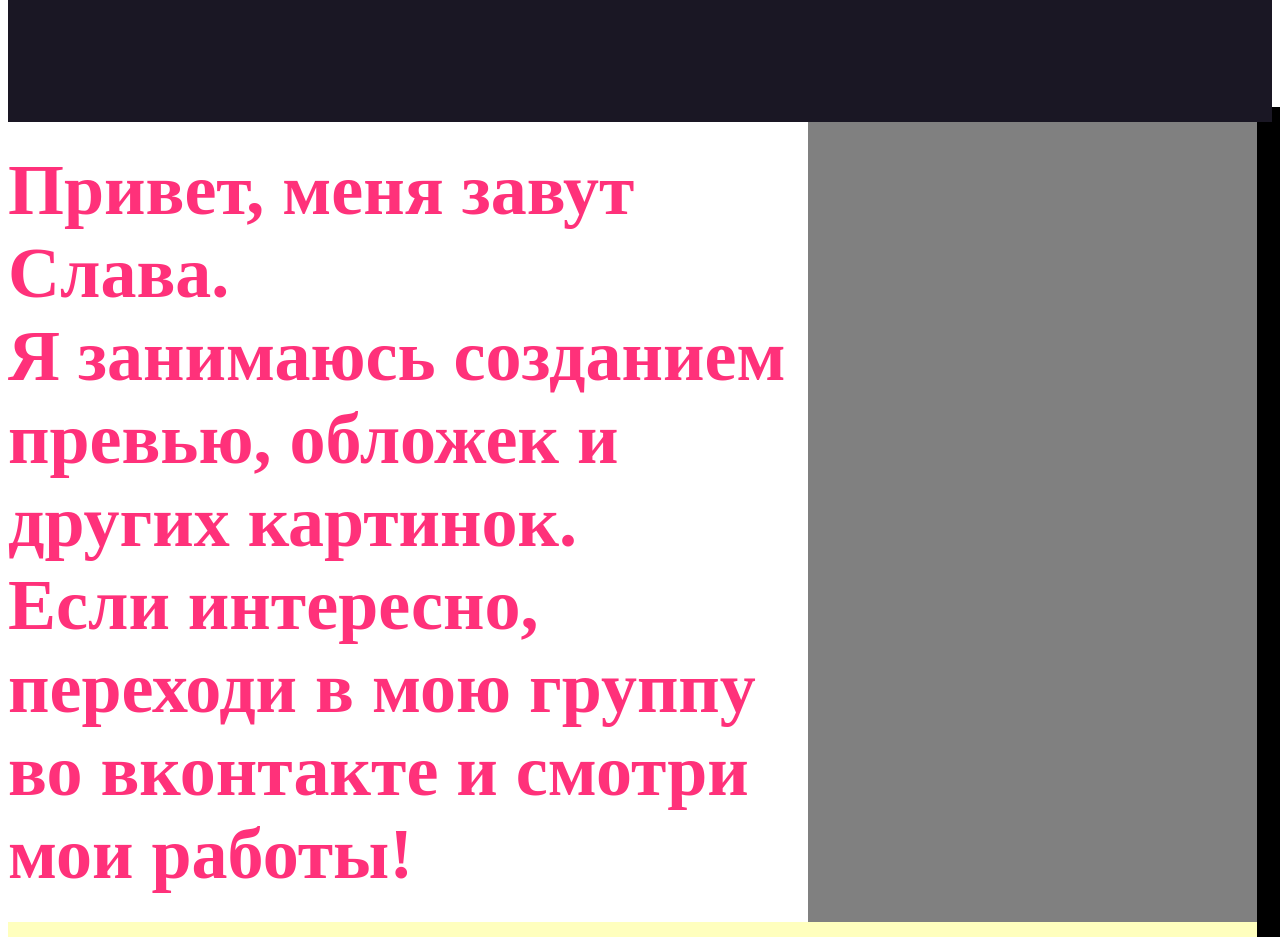
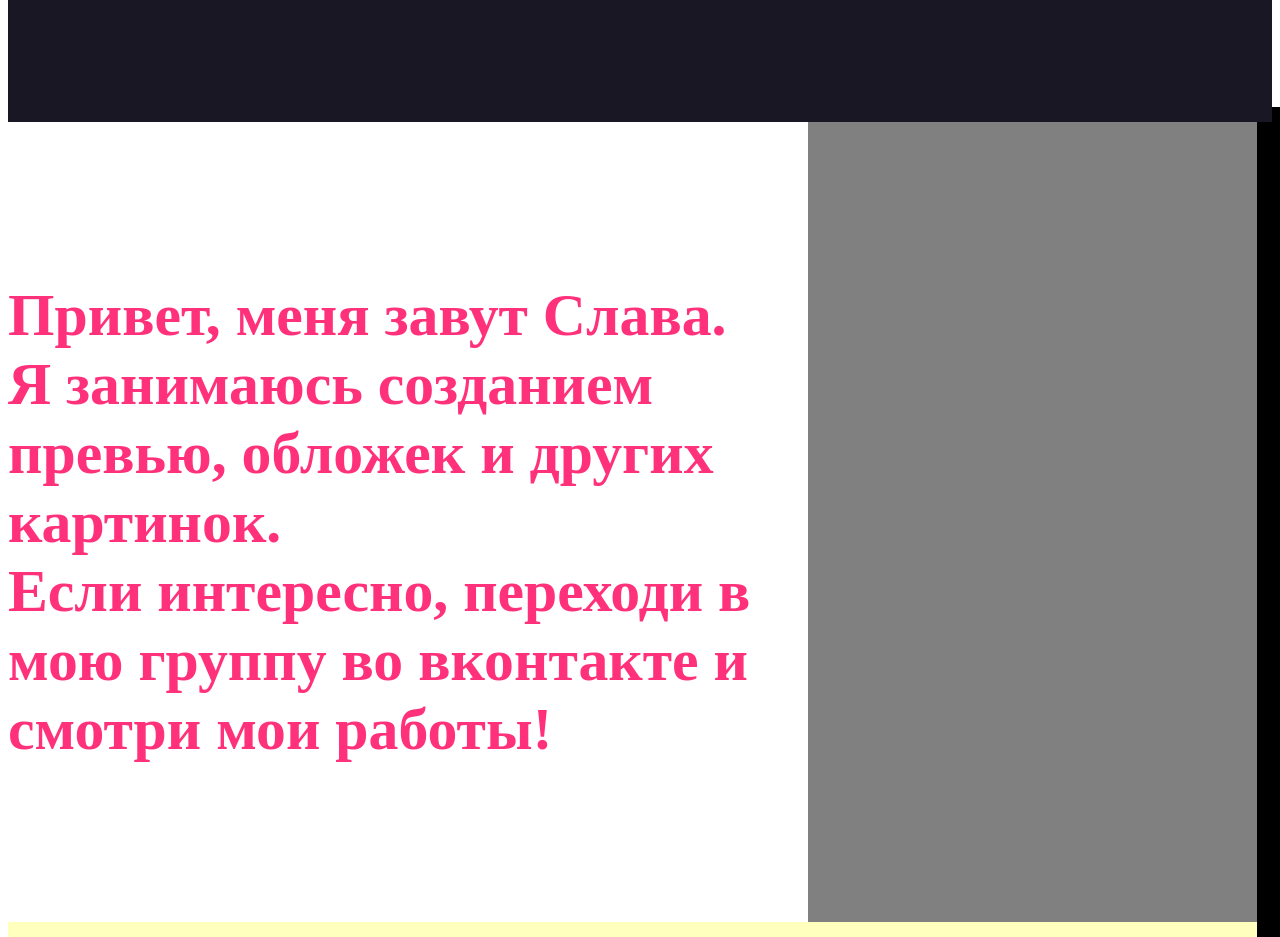
Before and after one commit to Organizm403/organ_iz_m, a plain HTML site: page index.html in a window 1280 px wide. Shown: the part 686-1623 px from the top of the page. Drawn offline with Linux system fonts and the light colour scheme.

Commit message:
Update index.html

```diff
--- a/index.html
+++ b/index.html
@@ -163,7 +163,7 @@
 
   <div id="page2" class="page-block">
       <div class="name-block">
-Привет, меня завут Слава.<br> Я занимаюсь созданием превью, обложек и других картинок.<br> Если интересно, переходи в мою группу во вконтакте и смотри мои работы!
+<h5>Привет, меня завут Слава.<br> Я занимаюсь созданием превью, обложек и других картинок.<br> Если интересно, переходи в мою группу во вконтакте и смотри мои работы!<h5>
     </div>
     <div class="photo-block">
         <div class="photo-image"></div>
```
